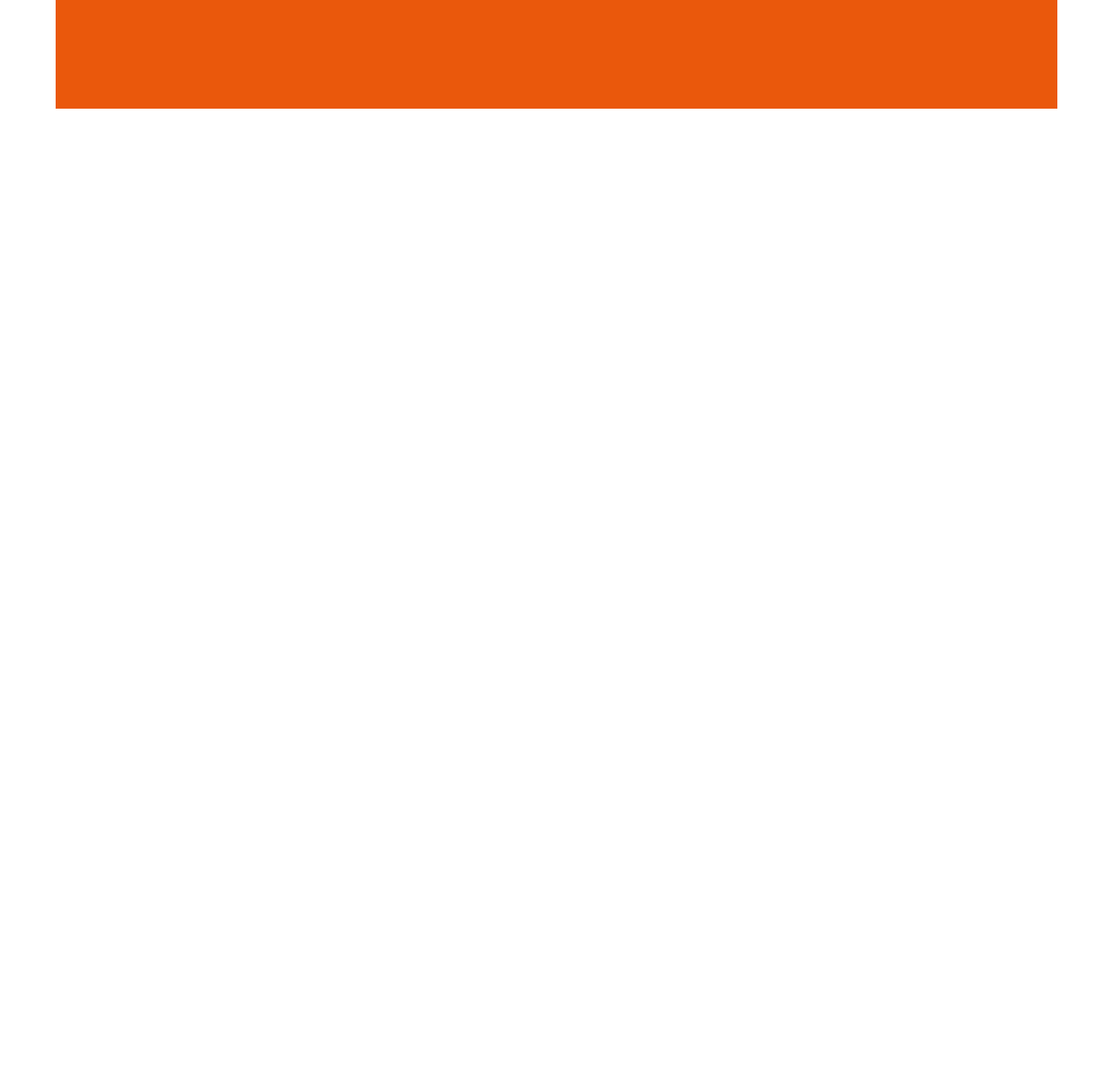
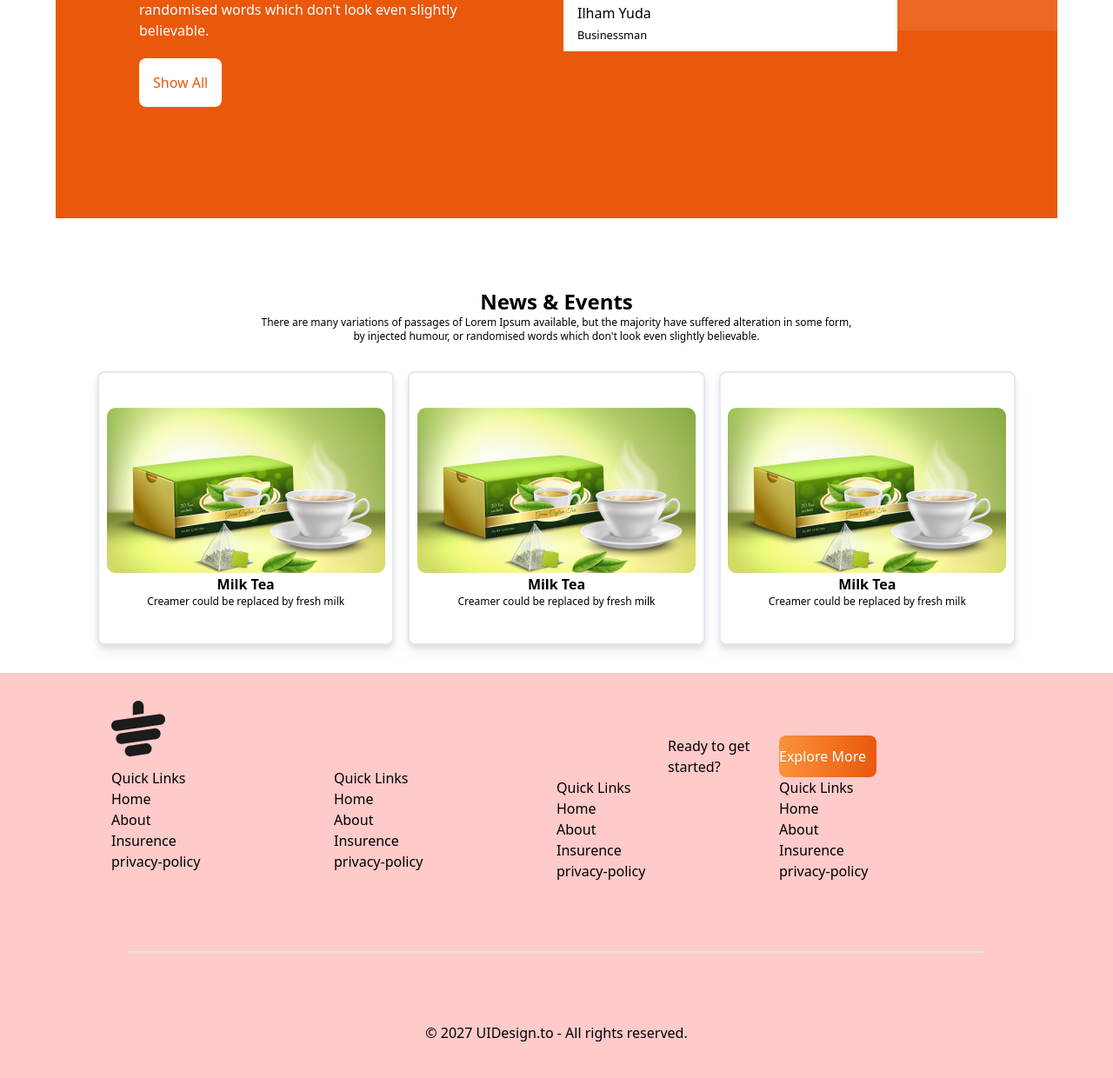
Before and after one commit to shamirashuchi/Tea-responsive, a plain HTML site: page index.html in a window 1280 px wide. Shown: the part 2034-3274 px from the top of the page at 87% size. Before the commit the page ends 2239 px from the top, so only its background shows below. Drawn offline with nearby package versions, Linux system fonts and the light colour scheme.

Commit message:
first commit

```diff
--- a/index.html
+++ b/index.html
@@ -82,7 +82,7 @@
   </section>
 
 
-<section class="px-32 pb-32 grid md:grid-cols-2">
+<section class="px-32 pb-32 grid md:grid-cols-2 md:mt-32">
     <div class="grid grid-cols-2 gap-1 ">
         <div class="bg-gradient-to-r from-orange-400 to-orange-600 h-28">
 
@@ -105,7 +105,22 @@
           The meaning of gong cha is chanese is to provide the best tea to
           emperor from all possessions . It represents the highest quality and
           emperor from all possessions . It represents the highest quality and
-        </p>
+          self expectation. Establishing in 2006, Gong cha had been deeply
+            appreciated by its custoers because of good words of mouth and
+            unique customized service orginated from Taiwan.
+    </p>
+    <br />
+    <h3 class="font-bold text-2xl mb-5">Unique Taste</h3>
+    <p>
+      A Unique and different style from other teapots gives a luxurious
+      and minimalist impression
+    </p>
+    <br />
+    <h3 class="font-bold text-2xl mb-5">Premium Quality</h3>
+    <p>
+      Premium Quality that makes tea more elegant and more durable when
+      you use it.
+    </p>
       </div>
 </section>
 
@@ -144,7 +159,7 @@
             </div>
         </div>
         <div>
-            <div class="absolute md:top-20 md:-left-10 left-0 z-20">
+            <div class="absolute md:top-28  md:-left-10 left-0 z-20">
                 <img src="images/client.png" alt="">
             </div>
             <div class="bg-white px-4 py-2 w-96 absolute md:left-0 md:bottom-8 -bottom-40">
@@ -157,5 +172,100 @@
     </div>
    </div>
 </section>
+
+<section class="px-28 text-center mb-8">
+    <h1 class="text-2xl font-semibold">News & Events</h1>
+    <p class="text-xs font-thin">There are many variations of passages of Lorem Ipsum available, but the majority have suffered alteration in some form,<br> by injected humour, or randomised words which don't look even slightly believable.</p>
+  </section>
+
+  <section class="grid md:grid-cols-3 gap-4 px-28 mb-8 ">
+    <div class="py-10 drop-shadow-lg  flex flex-col items-center p-2 bg-white border-2 border-slate-200 rounded-lg">
+        <div>
+            <img class=" " src="images/news-1.png" alt="">
+        </div>
+        <div class="text-center">
+            <p class="text-1xl font-semibold">Milk Tea</p>
+            <p class="text-xs font-thin">Creamer could be replaced by fresh milk</p>
+        </div>
+    </div>
+
+    <div class="py-10 drop-shadow-lg  flex flex-col items-center p-2 bg-white border-2 border-slate-200 rounded-lg">
+        <div>
+            <img class=" " src="images/news-1.png" alt="">
+        </div>
+        <div class="text-center">
+            <p class="text-1xl font-semibold">Milk Tea</p>
+            <p class="text-xs font-thin">Creamer could be replaced by fresh milk</p>
+        </div>
+    </div>
+
+    <div class="py-10 drop-shadow-lg  flex flex-col items-center p-2 bg-white border-2 border-slate-200 rounded-lg">
+        <div>
+            <img class=" " src="images/news-1.png" alt="">
+        </div>
+        <div class="text-center">
+            <p class="text-1xl font-semibold">Milk Tea</p>
+            <p class="text-xs font-thin">Creamer could be replaced by fresh milk</p>
+        </div>
+    </div>
+  </section>
+
+  <footer class="bg-red-200 px-16 md:px-32 md:pt-8 min-h-full">
+   <div class="grid md:grid-cols-2">
+    <div class="grid md:grid-cols-1">
+        <div class="sm:order-1">
+            <img src="images/cup.png" alt="">
+        </div>
+        <div class="sm:order-3 grid  grid-cols-2">
+            <div>
+                <div>Quick Links</div>
+                <div>Home</div>
+                <div>About</div>
+                <div>Insurence</div>
+                <div>privacy-policy</div>
+            </div>
+
+            <div>
+                <div>Quick Links</div>
+                <div>Home</div>
+                <div>About</div>
+                <div>Insurence</div>
+                <div>privacy-policy</div>
+            </div>
+        </div>
+    </div>
+
+    <div class="grid  grid-cols-1 md:grid-cols-1 mt-10">
+
+        <div class="grid grid-cols-2 md:grid-cols-2 sm:order-2">
+            <p class="md:pl-32">Ready to get started?</p>
+            <button class="bg-gradient-to-r from-orange-400 to-orange-600 rounded-lg   text-center w-28 flex items-center text-white">Explore More
+            </button>
+        </div>
+       <div class="sm:order-4 grid  grid-cols-2 sm:mt-10 md:mt-0">
+        <div>
+            <div>Quick Links</div>
+            <div>Home</div>
+            <div>About</div>
+            <div>Insurence</div>
+            <div>privacy-policy</div>
+        </div>
+
+        <div>
+            <div>Quick Links</div>
+            <div>Home</div>
+            <div>About</div>
+            <div>Insurence</div>
+            <div>privacy-policy</div>
+        </div>
+       </div>
+    </div>
+   </div>
+
+    <hr class="my-20 mx-5 black-400 border border-1">
+
+    <p class="pb-10 text-center ">© 2027 UIDesign.to - All rights reserved.</p>
+
+  </footer>
 </body>
 </html>
```
